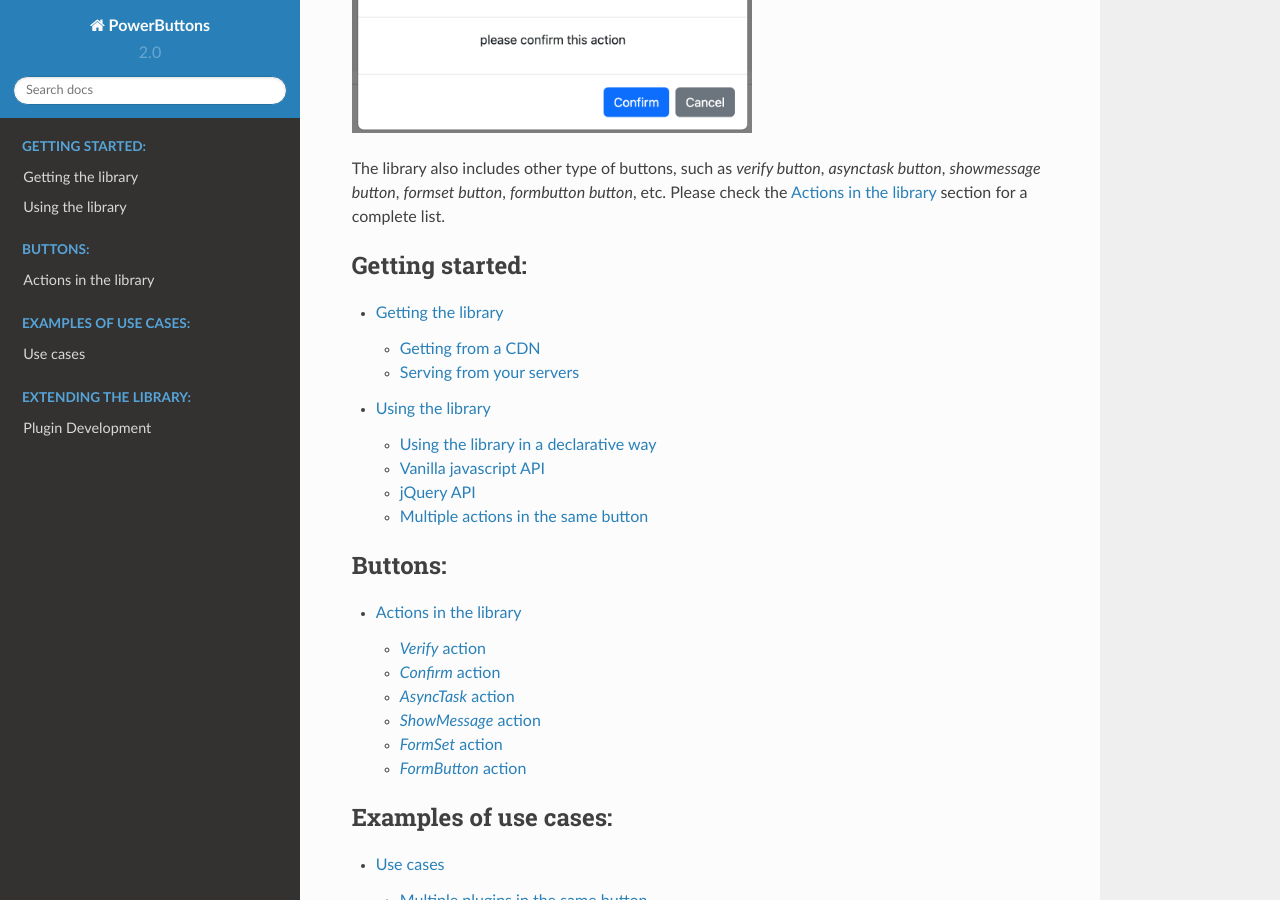
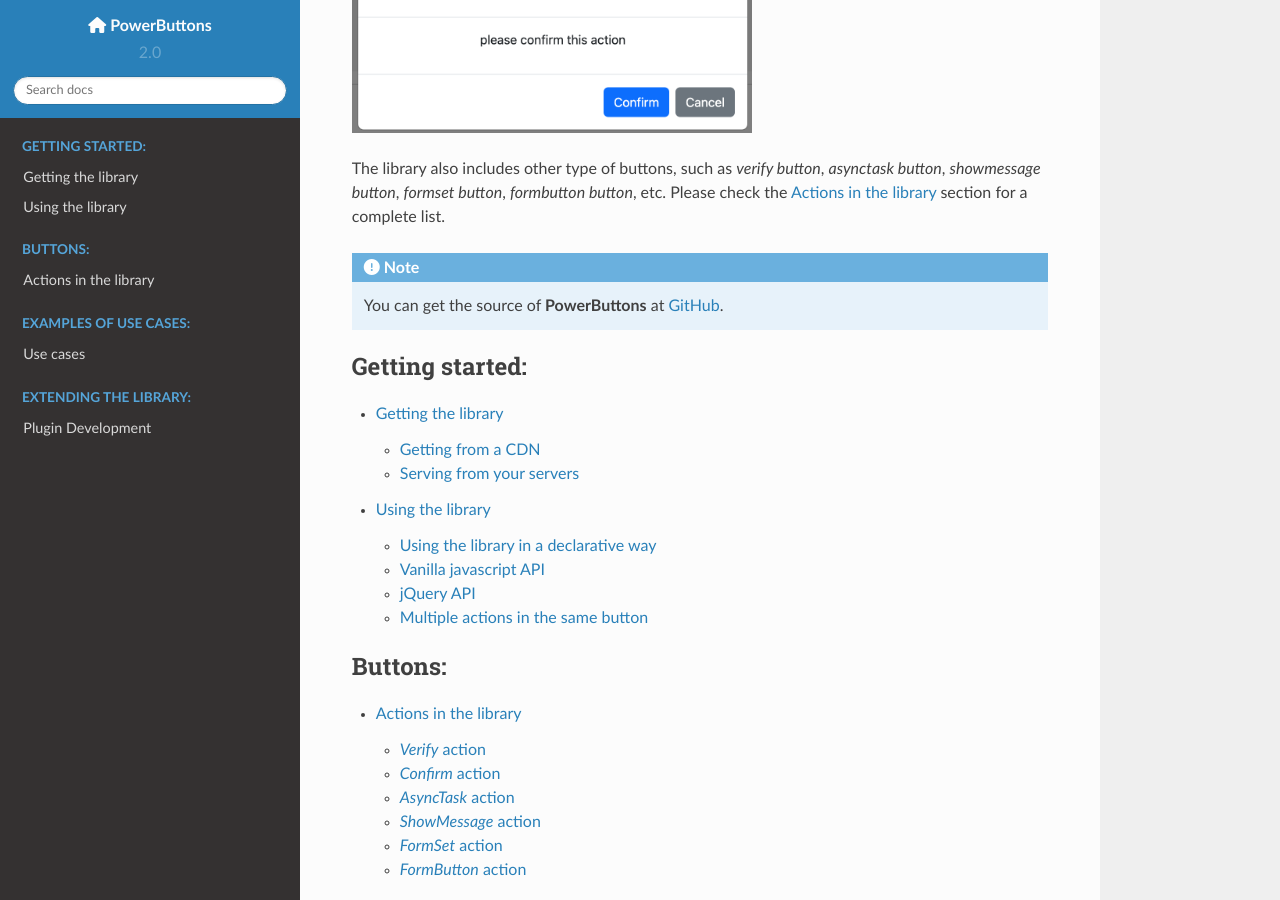
Before and after one commit to dealfonso/power-buttons, a Sphinx documentation site: the page built from docs/index.rst, in a window 1280 px wide and 900 px high, scrolled down 664 px. Built offline with Sphinx 7.4.7 and the Read the Docs theme 2.0.0, drawn with Linux system fonts in a browser that asks for light colours.

Commit message:
add link to the repo

```diff
--- a/docs/conf.py
+++ b/docs/conf.py
@@ -25,6 +25,7 @@
     'sphinx.ext.autodoc',
     'sphinx.ext.autosummary',
     'sphinx.ext.intersphinx',
+    'sphinx_rtd_theme',
 ]
 
 intersphinx_mapping = {
@@ -45,3 +46,46 @@
 
 # -- Options for EPUB output
 epub_show_urls = 'footnote'
+
+# Place in docs/_ext
+#
+# Add to conf.py:
+#   sys.path.append(os.path.abspath("./_ext")
+#   extensions = [
+#       # ...
+#       'fontawesome',
+#   ]
+#
+
+
+# Make sure that the fontawesome CSS file is included in the build
+html_css_files = [
+    "https://cdnjs.cloudflare.com/ajax/libs/font-awesome/6.4.2/css/all.min.css"
+]
+
+from docutils.nodes import emphasis
+from docutils.parsers.rst.roles import set_classes
+
+def fa(role, rawtext, text, lineno, inliner, options={}, content=[]):
+    """Adds an `:fa:` role to docs to insert an icon from Font Awesome.
+
+    The extension assumes that fontawesome assets are already included in the
+    document build, for example by using the `sphinx_rtd_theme` theme, which
+    uses Font Awesome as well.
+    """
+    classes = ["fa"]
+    for x in text.split(" "):
+        print(x)
+        if x.startswith("fa-") or x.startswith("fas-") or x.startswith("far-") or x.startswith("fal-") or x.startswith("fab-"):
+            classes.append(x)
+        else:
+            classes.append('fa-{}'.format(x))
+
+    options.update({'classes': classes})
+    set_classes(options)
+    node = emphasis(**options)
+    return [node], []
+
+def setup(app):
+    app.add_role('fa', fa)
+    return {'version': "0.1"}
--- a/docs/getting.rst
+++ b/docs/getting.rst
@@ -57,3 +57,7 @@
 .. code-block:: html
 
     <script src="/path/to/my/html/folder/power-buttons.js"></script>
+
+.. note::
+
+   You can get the source of **PowerButtons** at `GitHub <https://github.com/dealfonso/power-buttons>`_.
--- a/docs/index.rst
+++ b/docs/index.rst
@@ -7,8 +7,8 @@
 ========================================
 
 .. image:: img/power-buttons.png
-        :alt: PowerButtons logo
-        :width: 400
+   :alt: PowerButtons logo
+   :width: 400
 
 **PowerButtons** is a library that adds additional functionality to buttons (or any other html component) in a web page. The idea is to simplify some tasks that we usually do in web pages, such as adding a confirmation dialog prior to submitting a form, or verifying that some condition is met prior to executing a function.
 
@@ -25,6 +25,10 @@
         :width: 400
 
 The library also includes other type of buttons, such as *verify button*, *asynctask button*, *showmessage button*, *formset button*, *formbutton button*, etc. Please check the :ref:`button list` section for a complete list.
+
+.. note::
+
+   You can get the source of **PowerButtons** at `GitHub <https://github.com/dealfonso/power-buttons>`_.
 
 .. toctree::
    :maxdepth: 2
```
